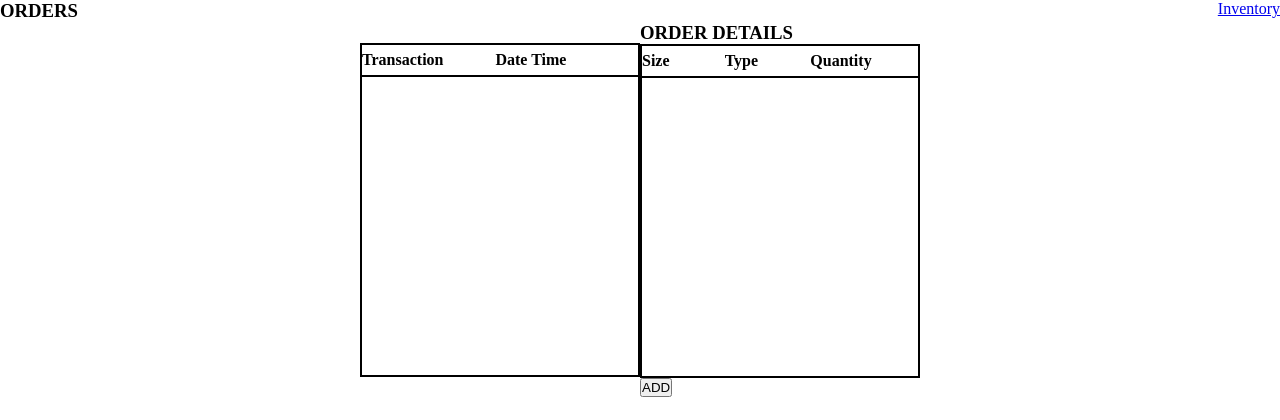
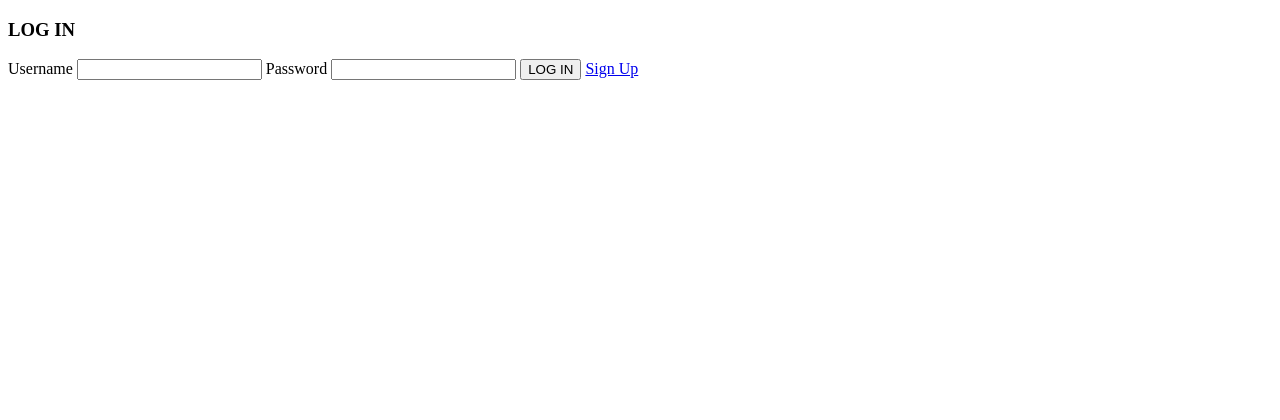
Before and after one commit to kennethmartingagno/inventory-flask, a Flask app: page / in a window 1280 px wide. Shown: the top 420 px of the page. Run offline with Flask 2, Linux system fonts and the light colour scheme; data that the repository does not hold is empty.

Commit message:
with simple login

```diff
--- a/db.py
+++ b/db.py
@@ -27,4 +27,9 @@ conn.execute("""CREATE TABLE Inventory (
 	quantity INTEGER NOT NULL
 )""")
 
+conn.execute("""CREATE TABLE Users (
+	username TEXT,
+	password TEXT
+)""")
+
 conn.close()
--- a/main.py
+++ b/main.py
@@ -1,10 +1,48 @@
-from flask import Flask, render_template, request, redirect, url_for
+from flask import Flask, render_template, request, redirect, url_for, flash
 import sqlite3
 
 app = Flask(__name__)
 app.config['SECRET_KEY'] = 'MMCAXcUQxV'
 
 @app.route("/")
+def login():
+    return render_template("login.html")
+
+@app.route("/login-user", methods=['POST', 'GET'])
+def login_user():
+    if request.method == 'POST':
+        username = request.form.get('username')
+        password = request.form.get('password')
+
+        with sqlite3.connect("storage.db") as conn:
+            cur = conn.cursor()
+            cur.execute("SELECT * FROM Users WHERE username=? AND password =?", (username, password))
+            if not cur.fetchone():
+                flash("ACCOUNT NOT REGISTERED")
+                return redirect(url_for("login"))
+            else:
+                flash("SUCCESFUL LOG IN")
+                return redirect(url_for("orders"))
+
+@app.route("/sign-up")
+def signup():
+    return render_template("signup.html")
+
+@app.route("/register", methods=['POST'])
+def register():
+    if request.method == 'POST':
+        username = request.form['username']
+        password = request.form['password']
+
+        with sqlite3.connect("storage.db") as conn:
+            cur = conn.cursor()
+            cur.execute("INSERT INTO Users (username, password) VALUES (?,?)", (username, password))
+            conn.commit()
+            flash('SIGN UP SUCCESSFUL')
+            return redirect(url_for("login"))
+
+
+@app.route("/order")
 def orders():
     conn = sqlite3.connect("storage.db")
     conn.row_factory = sqlite3.Row
--- a/templates/inventory.html
+++ b/templates/inventory.html
@@ -30,7 +30,7 @@
                         <td>{{item.quantity}}</td>
                         <td>
                             <a href="/edit-inventory/{{item.id}}">Edit</a>
-                            <a href="/delete-inventory/{{item.id}}">Delete</a>
+                            <a href="/delete-inventory/{{item.id}}" onclick="return confirm('Are you sure you want to delete this item?')">Delete</a>
                         </td>
                     </tr>
                     {% endfor %}
--- /dev/null
+++ b/templates/login.html
@@ -0,0 +1,33 @@
+<!DOCTYPE html>
+<html lang="en">
+<head>
+    <meta charset="UTF-8">
+    <meta http-equiv="X-UA-Compatible" content="IE=edge">
+    <meta name="viewport" content="width=device-width, initial-scale=1.0">
+    <title>LOG IN</title>
+</head>
+<body>
+    {% with messages = get_flashed_messages() %}
+        {% if messages %}
+            {% for message in messages %}
+                <p>{{ message }}</p>
+            {% endfor %}
+        {% endif %}
+    {% endwith %}
+    <div>
+        <h3>LOG IN</h3>
+    </div>
+    <div>
+        <form action="{{ url_for('login_user') }}" method="POST">
+            <label for="username">Username</label>
+            <input type="text" name="username" id="username">
+
+            <label for="password">Password</label>
+            <input type="password" name="password" id="password">
+
+            <button type="submit">LOG IN</button>
+            <a href="/sign-up">Sign Up</a>
+        </form>
+    </div>
+</body>
+</html>
--- a/templates/orders.html
+++ b/templates/orders.html
@@ -8,6 +8,13 @@
     <link rel="stylesheet" href="{{ url_for('static', filename='style.css') }}">
 </head>
 <body>
+    {% with messages = get_flashed_messages() %}
+        {% if messages %}
+            {% for message in messages %}
+                <p>{{ message }}</p>
+            {% endfor %}
+        {% endif %}
+    {% endwith %}
     <div class="header">
         <h3>ORDERS</h3>
         <a href="{{ url_for('inventory') }}">Inventory</a>
```
Also changed, not shown: templates/signup.html (added, +25 -0 lines), storage.db.
